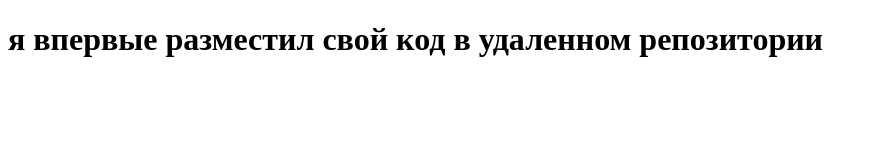
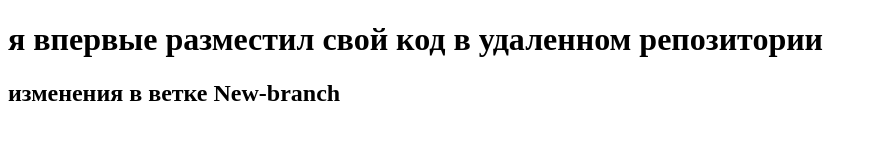
Before and after one commit to kirill12344748/test_repo, a plain HTML site: page index.html in a window 1280 px wide. Shown: the whole page, without its empty margins (0-877 px from the left). Drawn offline with Linux system fonts and the light colour scheme.

Commit message:
add h2 in new-branch

```diff
--- a/index.html
+++ b/index.html
@@ -7,5 +7,6 @@
 </head>
 <body>
     <h1> я впервые разместил свой код в удаленном репозитории </h1>
+    <h2>изменения в ветке New-branch</h2>
 </body>
 </html>
```
